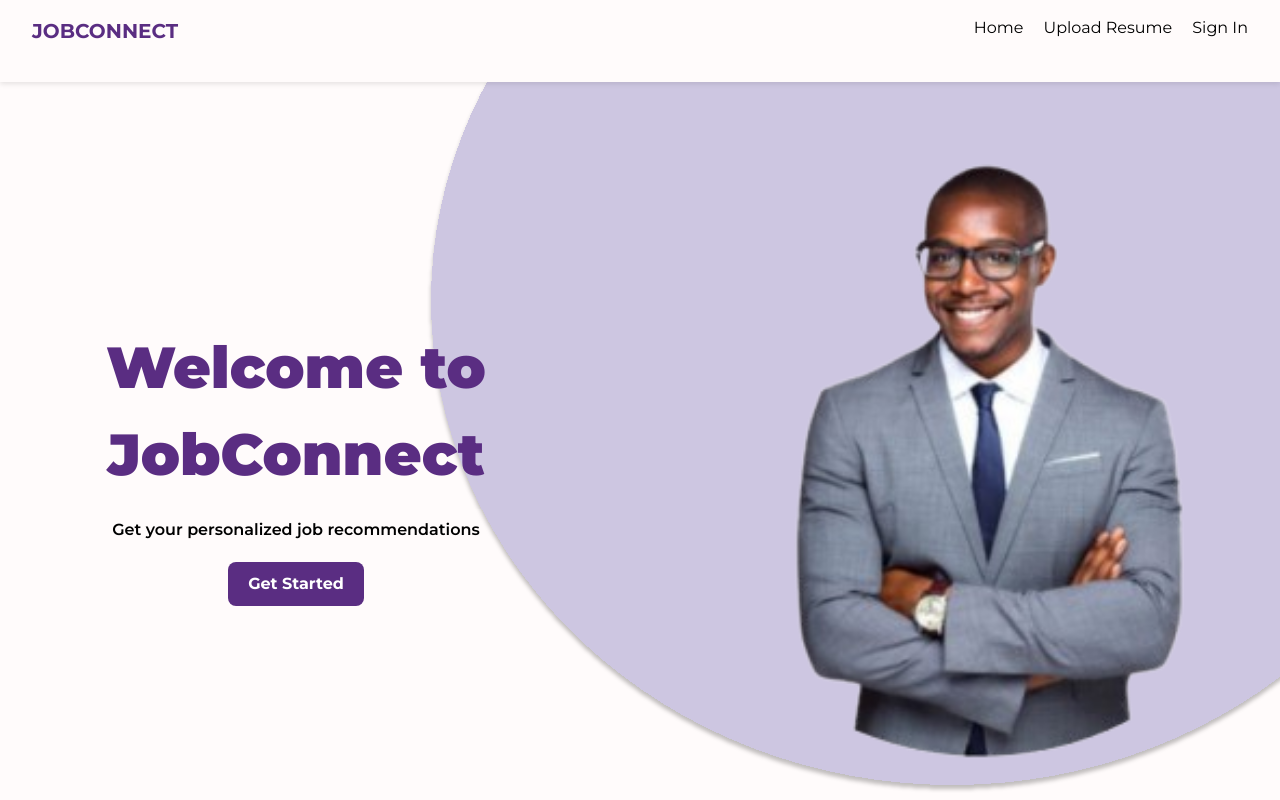
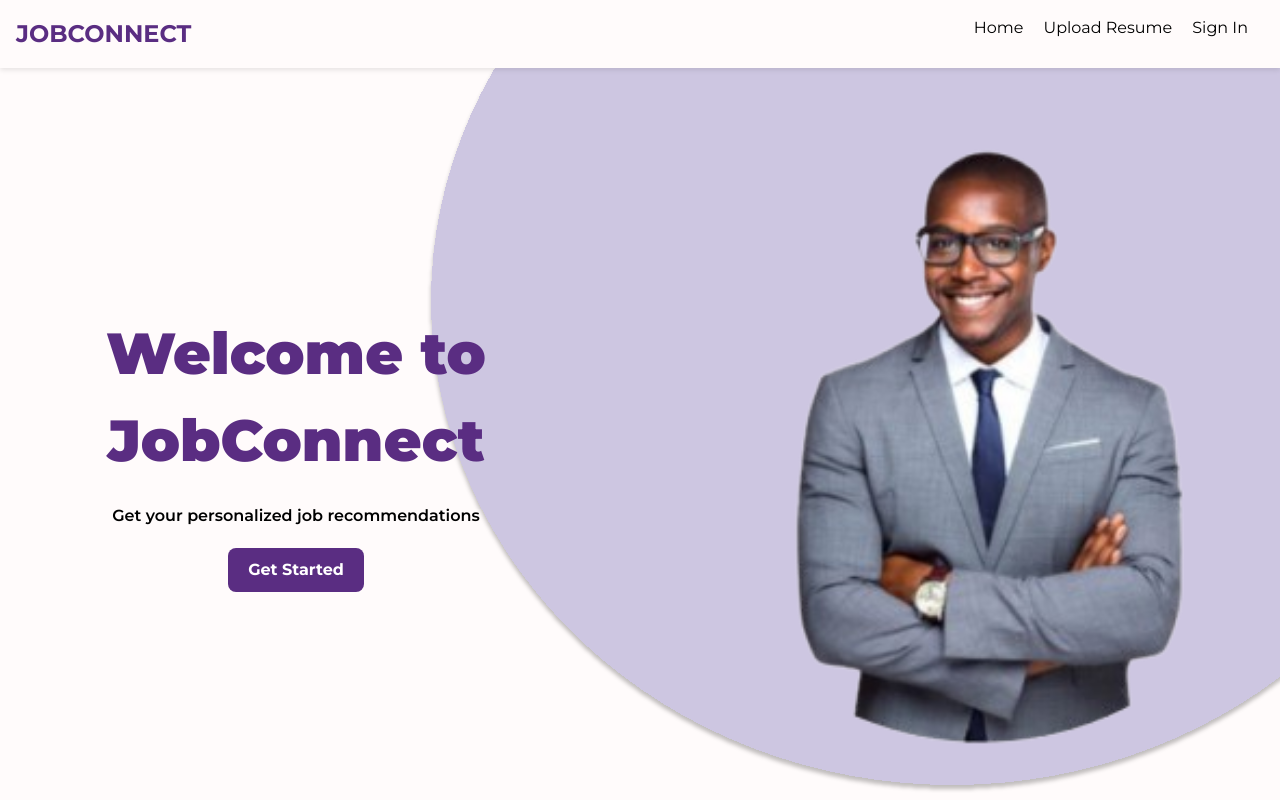
Before and after one commit to EnnyBae-Chilled/Job-Connect, a React (Create React App) app: page / in a window 1280 px wide. Built offline with nearby package versions, Linux system fonts and the light colour scheme.

Commit message:
I put finishing touches on the deployment

```diff
--- a/src/pages/AuthForm.js
+++ b/src/pages/AuthForm.js
@@ -60,9 +60,8 @@ export default function AuthForm() {
 
       localStorage.setItem("token", response.data.token);
       localStorage.setItem("user", JSON.stringify(response.data.user));
-      setIsLoggedIn(true);
-      navigate("/location");
-    } catch (err) {
+      setIsSignIn(true);
+        } catch (err) {
       let message = "Signup failed - server unavailable";
       if (err.code === "ECONNABORTED") {
         message = "Request timeout - server is not responding";
--- a/src/pages/JobConnnect.js
+++ b/src/pages/JobConnnect.js
@@ -157,7 +157,9 @@ const JobConnect = () => {
   return (
     <div className="job-connect-container">
       <nav className="navbar">
-        <h1 className="logo">JOBCONNECT</h1>
+        <Link to="/" className="logo">
+                  JOBCONNECT
+                </Link>
         <div className="nav-right">
           <div className="user-nav">
             <Link to="/profile" className="user-nav-item">
--- a/src/pages/LandingPage.js
+++ b/src/pages/LandingPage.js
@@ -16,7 +16,9 @@ const LandingPage = () => {
   return (
     <div className="container">
       <nav className="navbar1">
-        <h1 className="logo1">JOBCONNECT</h1>
+        <Link to="/" className="logo">
+                  JOBCONNECT
+                </Link>
         <div className="nav-links1">
           <Link to="/landing">Home</Link>
           <a href="/upload-resume">Upload Resume</a>
```
Also changed, not shown: 1 other file (tests, documents, lock files or other folders).
